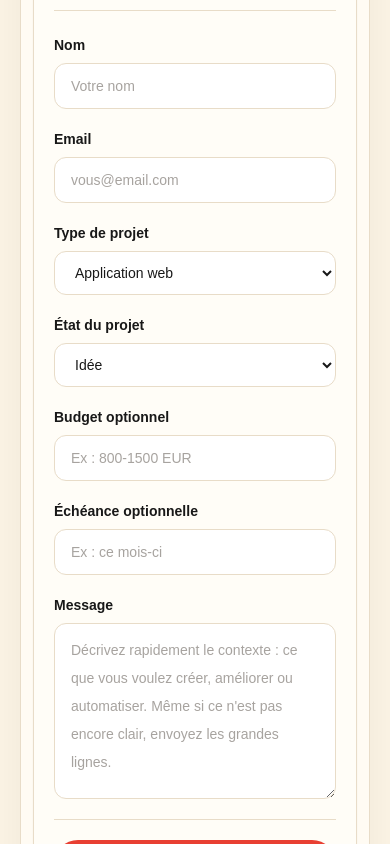
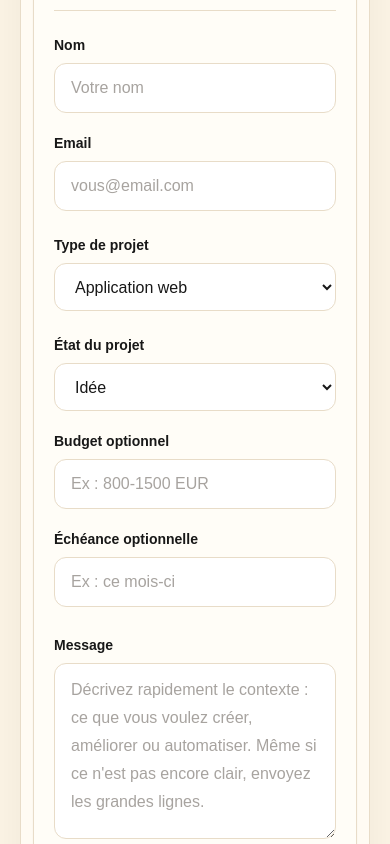
Before and after one commit to grondinfabrice-bot/myfirstportfolio, a Next.js app: page /contact in a window 390 px wide. Shown: the part 2060-2904 px from the top of the page. Built offline with nearby package versions, Linux system fonts and the light colour scheme; a web font is replaced by a local one.

Commit message:
Clarifie projets lab et corrige contact responsive

```diff
--- a/src/app/contact/page.tsx
+++ b/src/app/contact/page.tsx
@@ -41,6 +41,12 @@ const processSteps = [
     description: "Une base claire, utile, responsive et évolutive, sans usine à gaz.",
   },
 ];
+
+const labelClass = "grid min-w-0 gap-2 text-sm font-bold text-ink";
+const fieldClass =
+  "min-h-12 w-full min-w-0 rounded-xl border border-fog bg-white px-4 py-3 text-base font-normal leading-6 text-ink outline-none transition placeholder:text-graphite/45 focus:border-tomato md:text-sm";
+const selectClass =
+  "min-h-12 w-full min-w-0 rounded-xl border border-fog bg-white px-4 py-3 text-base font-normal leading-6 text-ink outline-none transition focus:border-tomato md:text-sm";
 
 export default function ContactPage() {
   const [sent, setSent] = useState(false);
@@ -120,21 +126,21 @@ export default function ContactPage() {
               </p>
             </div>
 
-            <div className="mt-6 grid gap-5">
+            <div className="mt-6 grid gap-6">
               <div className="grid gap-5 sm:grid-cols-2">
-                <label className="grid gap-2 text-sm font-bold text-ink">
+                <label className={labelClass}>
                   Nom
                   <input
-                    className="rounded-xl border border-fog bg-white px-4 py-3 font-normal text-ink outline-none transition placeholder:text-graphite/45 focus:border-tomato"
+                    className={fieldClass}
                     name="name"
                     placeholder="Votre nom"
                     required
                   />
                 </label>
-                <label className="grid gap-2 text-sm font-bold text-ink">
+                <label className={labelClass}>
                   Email
                   <input
-                    className="rounded-xl border border-fog bg-white px-4 py-3 font-normal text-ink outline-none transition placeholder:text-graphite/45 focus:border-tomato"
+                    className={fieldClass}
                     name="email"
                     placeholder="vous@email.com"
                     type="email"
@@ -143,9 +149,9 @@ export default function ContactPage() {
                 </label>
               </div>
 
-              <label className="grid gap-2 text-sm font-bold text-ink">
+              <label className={labelClass}>
                 Type de projet
-                <select className="rounded-xl border border-fog bg-white px-4 py-3 font-normal text-ink outline-none transition focus:border-tomato" name="type">
+                <select className={selectClass} name="type">
                   <option>Application web</option>
                   <option>Site vitrine</option>
                   <option>Dashboard / outil métier</option>
@@ -154,38 +160,32 @@ export default function ContactPage() {
                 </select>
               </label>
 
-              <div className="grid gap-5 sm:grid-cols-3">
-                <label className="grid gap-2 text-sm font-bold text-ink sm:col-span-1">
+              <div className="grid min-w-0 gap-5 min-[1400px]:grid-cols-3 min-[1400px]:gap-6">
+                <label className={labelClass}>
                   État du projet
-                  <select className="rounded-xl border border-fog bg-white px-4 py-3 font-normal text-ink outline-none transition focus:border-tomato" name="status">
+                  <select className={selectClass} name="status">
                     <option>Idée</option>
                     <option>Déjà en ligne</option>
                     <option>À améliorer</option>
                     <option>À automatiser</option>
                   </select>
                 </label>
-                <label className="grid gap-2 text-sm font-bold text-ink">
-                  Budget optionnel
-                  <input
-                    className="rounded-xl border border-fog bg-white px-4 py-3 font-normal text-ink outline-none transition placeholder:text-graphite/45 focus:border-tomato"
-                    name="budget"
-                    placeholder="Ex : 800-1500 EUR"
-                  />
-                </label>
-                <label className="grid gap-2 text-sm font-bold text-ink">
-                  Échéance optionnelle
-                  <input
-                    className="rounded-xl border border-fog bg-white px-4 py-3 font-normal text-ink outline-none transition placeholder:text-graphite/45 focus:border-tomato"
-                    name="deadline"
-                    placeholder="Ex : ce mois-ci"
-                  />
-                </label>
+                <div className="grid min-w-0 gap-5 md:grid-cols-2 min-[1400px]:col-span-2 min-[1400px]:gap-6">
+                  <label className={labelClass}>
+                    Budget optionnel
+                    <input className={fieldClass} name="budget" placeholder="Ex : 800-1500 EUR" />
+                  </label>
+                  <label className={labelClass}>
+                    Échéance optionnelle
+                    <input className={fieldClass} name="deadline" placeholder="Ex : ce mois-ci" />
+                  </label>
+                </div>
               </div>
 
-              <label className="grid gap-2 text-sm font-bold text-ink">
+              <label className={`${labelClass} pt-1`}>
                 Message
                 <textarea
-                  className="min-h-44 rounded-xl border border-fog bg-white px-4 py-3 font-normal leading-7 text-ink outline-none transition placeholder:text-graphite/45 focus:border-tomato"
+                  className="min-h-44 w-full min-w-0 rounded-xl border border-fog bg-white px-4 py-3 text-base font-normal leading-7 text-ink outline-none transition placeholder:text-graphite/45 focus:border-tomato md:text-sm"
                   name="message"
                   placeholder="Décrivez rapidement le contexte : ce que vous voulez créer, améliorer ou automatiser. Même si ce n'est pas encore clair, envoyez les grandes lignes."
                   required
--- a/src/app/lab/page.tsx
+++ b/src/app/lab/page.tsx
@@ -137,6 +137,10 @@ export default function LabPage() {
             <p className="mt-5 max-w-2xl text-base leading-7 text-graphite md:text-[1.0625rem]">
               Ici, je documente les briques qui permettent à un projet de vivre après la maquette : serveur, domaines,
               HTTPS, déploiement, bases de données, automatisations et diagnostics.
+            </p>
+            <p className="mt-4 max-w-2xl text-sm leading-6 text-graphite md:text-base">
+              Le Lab ne remplace pas les projets : il montre l'envers du décor technique, là où se jouent le
+              déploiement, les domaines, le HTTPS, les bases de données et la stabilité.
             </p>
             <p className="mt-4 max-w-xl text-sm font-bold leading-6 text-slate md:text-base">
               Un beau site, c'est bien. Un site qui reste en ligne, sécurisé et maintenable, c'est mieux.
--- a/src/app/projets/page.tsx
+++ b/src/app/projets/page.tsx
@@ -3,6 +3,8 @@ import { SectionHeader } from "@/components/SectionHeader";
 import { projectCategories, projects } from "@/data/projects";
 
 export default function ProjectsPage() {
+  const visibleCategories = projectCategories.filter((category) => category !== "Lab technique");
+
   return (
     <section className="page-breath bg-paper">
       <div className="site-container">
@@ -10,7 +12,7 @@ export default function ProjectsPage() {
           <SectionHeader
             eyebrow="Projets mijotés"
             title="Réalisations, concepts et outils passés par l'atelier."
-            description="Une sélection de plateformes, dashboards, sites de marque, idées MVP et expérimentations serveur. Chaque projet part d'un besoin clair, cherche une interface lisible et garde une base technique évolutive."
+            description="Une sélection de plateformes, dashboards, sites de marque, idées MVP et outils en cours. Les projets montrent ce qui est visible côté utilisateur. Le Lab montre les fondations techniques qui permettent de les mettre en ligne, les sécuriser et les maintenir."
             tone="balanced"
           />
           <div className="rounded-2xl border border-fog bg-cream p-5 shadow-sm">
@@ -18,13 +20,13 @@ export default function ProjectsPage() {
               Lecture rapide
             </p>
             <p className="mt-3 text-sm leading-6 text-graphite">
-              Les projets mélangent travaux en ligne, concepts produits et lab d'infrastructure. Le but est de montrer
-              autant la réflexion produit que l'exécution visuelle et technique.
+              Cette vitrine rassemble les réalisations visibles, les outils métier et les concepts produits. L'entrée
+              Lab est une passerelle à part pour comprendre les coulisses serveur et déploiement.
             </p>
           </div>
         </div>
         <div className="mt-8 flex flex-wrap gap-2 md:mt-9">
-          {projectCategories.map((category) => (
+          {visibleCategories.map((category) => (
             <span
               key={category}
               className="rounded-full border border-fog bg-cream px-4 py-2 font-mono text-sm font-bold text-slate shadow-sm"
@@ -34,7 +36,7 @@ export default function ProjectsPage() {
           ))}
         </div>
         <div className="section-stack">
-          <ProjectGrid projects={projects} />
+          <ProjectGrid projects={projects} showLabGateway />
         </div>
       </div>
     </section>
```
Also changed, not shown: src/components/ProjectGrid.tsx (+52 -2 lines).
